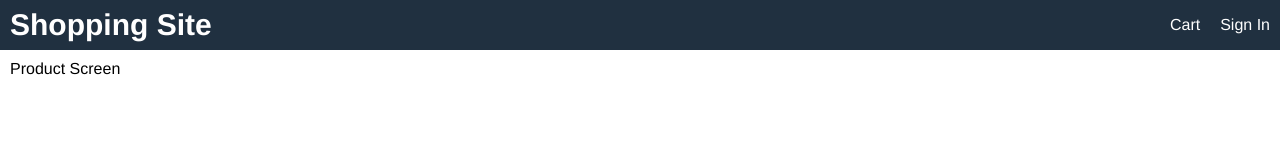
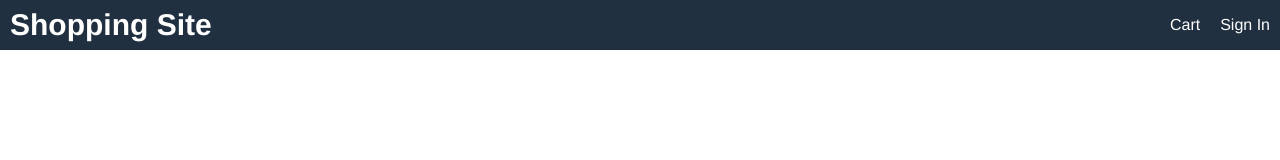
Before and after one commit to Gagandeep-Kaur-01/Shopping_Cart, a React (Create React App) app in the folder frontend/: page /product/1 in a window 1280 px wide. Shown: the top 160 px of the page. Built offline with nearby package versions, Linux system fonts and the light colour scheme.

Commit message:
working with the product screen component

```diff
--- a/frontend/src/components/screens/ProductScreen.js
+++ b/frontend/src/components/screens/ProductScreen.js
@@ -4,7 +4,17 @@ export default function ProductScreen() {
 
     return(
         <div>
-            Product Screen
+           <div className="row">
+               <div className="col-2">
+
+               </div>
+               <div className="col-1">
+
+               </div>
+               <div className="col-1">
+
+               </div>
+           </div>
         </div>
     )
 }
```
